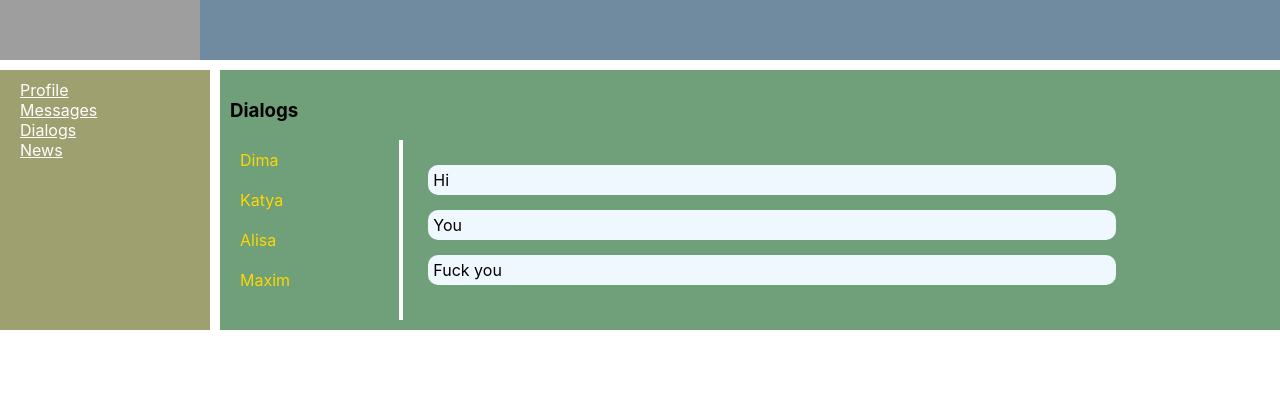
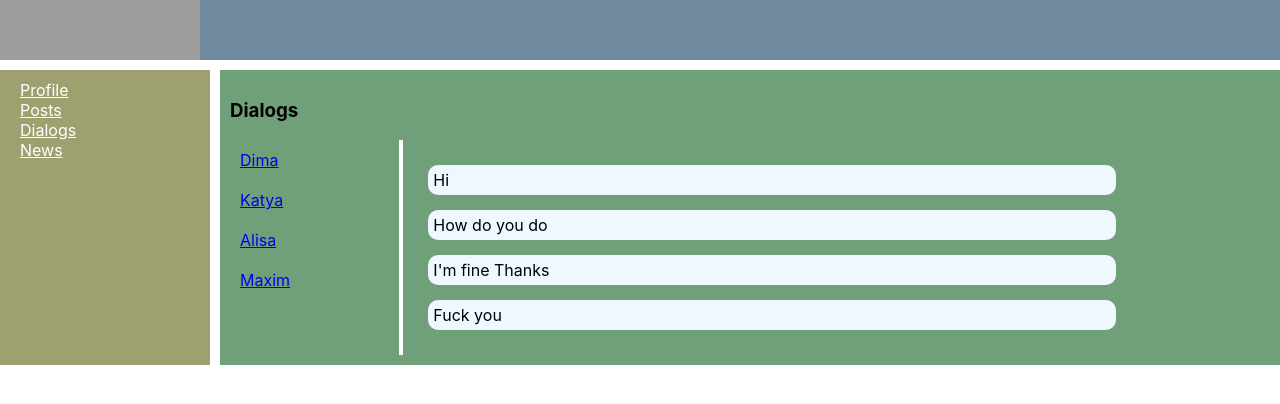
Before and after one commit to sosedov/react_learn, a React (Create React App) app: page /dialogs in a window 1280 px wide. Shown: the top 404 px of the page. Built offline with nearby package versions, Linux system fonts and the light colour scheme; grey boxes are pictures that could not be loaded.

Commit message:
Lesson29:added state js

```diff
--- a/src/App.js
+++ b/src/App.js
@@ -12,7 +12,7 @@ const App = (props) => {
       <div className="App">
         <Header />
         <Nav />
-        <Content />
+        <Content state={props.state}/>
       </div>
     </BrowserRouter>
   );
--- a/src/components/Content.jsx
+++ b/src/components/Content.jsx
@@ -4,12 +4,12 @@ import Posts from './Posts';
 import Dialogs from './Dialogs'
 import {Route} from 'react-router-dom'
 
-const Content = () => {
+const Content = (props) => {
     return (
         <div className="content">
             <Route component={Profile} path='/profile'/>
             <Route component={Posts}  path='/posts'/>
-            <Route component={Dialogs} path='/dialogs'/>
+            <Route path='/dialogs' render={() => <Dialogs state={props.state}/>}/>
       </div>
     )
   }
--- /dev/null
+++ b/src/components/DialogMessage.jsx
@@ -0,0 +1,11 @@
+import React from 'react';
+import {Route} from 'react-router-dom'
+import d_style from '../style/Dialogs.module.css'
+
+const DialogMessage = (props) => {
+    return (
+            <div id={props.id} className={d_style.message}>{props.text}</div>
+    )
+  }
+
+export default DialogMessage;
--- a/src/components/DialogMessages.jsx
+++ b/src/components/DialogMessages.jsx
@@ -1,13 +1,34 @@
 import React from 'react';
 import {Route} from 'react-router-dom'
+import DialogMessage from './DialogMessage'
 import d_style from '../style/Dialogs.module.css'
 
-const DialogMessages = () => {
+/*const messages = [
+    {
+        "id" : 1,
+        "text" : "Hi"
+    },
+    {
+        "id" : 2,
+        "text" : "How do you do"
+    },
+    {
+        "id" : 3,
+        "text" : "I'm fine Thanks"
+    },
+    {
+        "id" : 4,
+        "text" : "Fuck you"
+    },
+]*/
+
+const DialogMessages = (props) => {
+    let messagesItems = props.messages.map(
+        message => <DialogMessage key={`message_${message.id}`} id={message.id} text={message.text} />
+    )
     return (
         <div className={d_style.dialog_messages}>
-            <div className={d_style.message}>Hi</div>
-            <div className={d_style.message}>You</div>
-            <div className={d_style.message}>Fuck you</div>
+            {messagesItems}
         </div>
     )
   }
--- /dev/null
+++ b/src/components/DialogUserItem.jsx
@@ -0,0 +1,13 @@
+import React from 'react';
+import {NavLink} from 'react-router-dom'
+import d_style from '../style/Dialogs.module.css'
+
+const DialogUserItem = (props) => {
+    return (
+        <div className={d_style.dialogItem}>
+            <NavLink to={`/dialogs/${props.id}`}>{props.name}</NavLink>
+        </div>
+    );
+}
+
+export default DialogUserItem;
--- a/src/components/DialogUsers.jsx
+++ b/src/components/DialogUsers.jsx
@@ -1,22 +1,34 @@
 import React from 'react';
-import {Route} from 'react-router-dom'
+import {NavLink} from 'react-router-dom'
+import DialogUserItem from './DialogUserItem'
 import d_style from '../style/Dialogs.module.css'
 
-const DialogUsers = () => {
+/*const DialogsUsers = [
+    {
+        "id":1,
+        "name" : "Dima"
+    },
+    {
+        "id":2,
+        "name" : "Katya"
+    },
+    {
+        "id":3,
+        "name" : "Alisa"
+    },
+    {
+        "id":4,
+        "name" : "Maxim"
+    }
+]*/
+
+const DialogUsers = (props) => {
+    let DialogUserItems = props.dialogs.map(
+        dialog => <DialogUserItem key={`dialog_${dialog.id}`} id={dialog.id} name={dialog.name} />
+    );
     return (
             <div className={d_style.dialog_users}>
-                <div className={d_style.dialogItem}>
-                    Dima
-                </div>
-                <div className={d_style.dialogItem}>
-                    Katya
-                </div>
-                <div className={d_style.dialogItem}>
-                    Alisa
-                </div>
-                <div className={d_style.dialogItem}>
-                    Maxim
-                </div>
+                {DialogUserItems}
             </div>
     )
   }
--- a/src/components/Dialogs.jsx
+++ b/src/components/Dialogs.jsx
@@ -4,13 +4,13 @@ import DialogUsers from './DialogUsers'
 import DialogMessages from './DialogMessages'
 import d_style from '../style/Dialogs.module.css'
 
-const Dialogs = () => {
+const Dialogs = (props) => {
     return (
         <div>
             <h3>Dialogs</h3>
             <div className={d_style.dialogs}>
-                <DialogUsers />
-                <DialogMessages />
+                <DialogUsers dialogs={props.state.dialogs}/>
+                <DialogMessages messages={props.state.messages}/>
             </div>
         </div>
     )
--- a/src/components/Nav.jsx
+++ b/src/components/Nav.jsx
@@ -6,10 +6,10 @@ const Nav = () => {
     return (
         <nav className="nav">
         <div>
-          <NavLink to="/profile" className={st.item}>Profile</NavLink>
+          <NavLink exact to="/profile" className={st.item}>Profile</NavLink>
         </div>
         <div>
-          <NavLink to="/posts" className={st.item}>Messages</NavLink>
+          <NavLink to="/posts" className={st.item}>Posts</NavLink>
         </div>
         <div>
           <NavLink to="/dialogs" className={st.item}>Dialogs</NavLink>
--- a/src/index.js
+++ b/src/index.js
@@ -3,10 +3,11 @@ import ReactDOM from 'react-dom';
 import './index.css';
 import App from './App';
 import reportWebVitals from './reportWebVitals';
+import state from './redux/state'
 
 ReactDOM.render(
   <React.StrictMode>
-    <App />
+    <App state={state}/>
   </React.StrictMode>,
   document.getElementById('root')
 );
--- /dev/null
+++ b/src/redux/state.js
@@ -0,0 +1,40 @@
+let state = {
+    messages : [
+        {
+            "id" : 1,
+            "text" : "Hi"
+        },
+        {
+            "id" : 2,
+            "text" : "How do you do"
+        },
+        {
+            "id" : 3,
+            "text" : "I'm fine Thanks"
+        },
+        {
+            "id" : 4,
+            "text" : "Fuck you"
+        },
+    ],
+    dialogs : [
+        {
+            "id":1,
+            "name" : "Dima"
+        },
+        {
+            "id":2,
+            "name" : "Katya"
+        },
+        {
+            "id":3,
+            "name" : "Alisa"
+        },
+        {
+            "id":4,
+            "name" : "Maxim"
+        }
+    ]
+}
+
+export default state;
```
